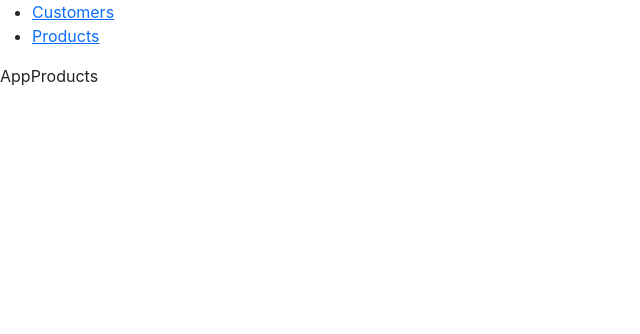
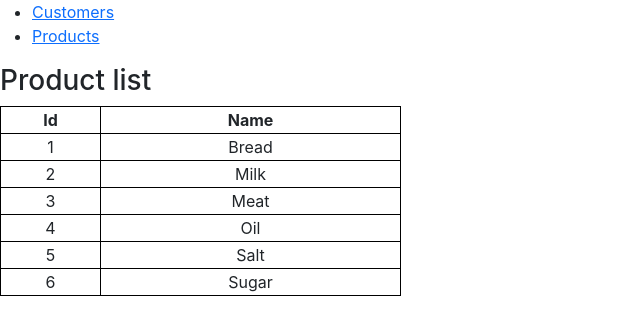
Before and after one commit to conkicdejan/store-app, a React (Create React App) app: page /products in a window 1280 px wide. Shown: the top 334 px of the page, without its empty margins (0-640 px from the left). Built offline with nearby package versions, Linux system fonts and the light colour scheme.

Commit message:
Zadatak 5

```diff
--- a/src/App.css
+++ b/src/App.css
@@ -36,3 +36,9 @@
     transform: rotate(360deg);
   }
 }
+
+table * {
+  border: 1px solid black;
+  border-collapse: collapse;
+  text-align: center;
+}
--- a/src/components/LatestPurchases.jsx
+++ b/src/components/LatestPurchases.jsx
@@ -11,9 +11,9 @@ export default function LatestPurchases() {
     <div>
       <h3>{firstName} {lastName}</h3>
       <ul>
-        {latestPurchases.map((itemId) => (
+        {(latestPurchases && latestPurchases.length > 0) ? latestPurchases.map((itemId) => (
           <li key={itemId}>{itemId}</li>
-        ))}
+        )) : 'no purchase yet'}
       </ul>
     </div>
   );
--- /dev/null
+++ b/src/components/ProductsTable.jsx
@@ -0,0 +1,25 @@
+import React from "react";
+import { Link, useRouteMatch } from "react-router-dom";
+
+export default function ProductsTable({ products }) {
+  return (
+    <div>
+      <table>
+        <thead>
+          <tr>
+            <th width="100">Id</th>
+            <th width="300">Name</th>
+          </tr>
+        </thead>
+        <tbody>
+          {products.map(({ id, name }) => (
+            <tr key={id}>
+              <td>{id}</td>
+              <td>{name}</td>
+            </tr>
+          ))}
+        </tbody>
+      </table>
+    </div>
+  );
+}
--- a/src/pages/AppProducts.jsx
+++ b/src/pages/AppProducts.jsx
@@ -1,7 +1,15 @@
-import React from 'react'
+import React, { useState } from "react";
+import Product from "../components/ProductsTable";
+import ProductService from "../services/ProductService";
+import ProductsTable from './../components/ProductsTable';
 
 export default function AppProducts() {
+  const [products, setProducts] = useState(ProductService.getAll());
+
   return (
-    <div>AppProducts</div>
-  )
+    <div>
+      <h3>Product list</h3>
+      <ProductsTable products={products} />
+    </div>
+  );
 }
--- /dev/null
+++ b/src/services/ProductService.jsx
@@ -0,0 +1,23 @@
+class ProductService {
+  constructor() {
+    this.products = [
+      { id: 1, name: "Bread"},
+      { id: 2, name: "Milk"},
+      { id: 3, name: "Meat"},
+      { id: 4, name: "Oil"},
+      { id: 5, name: "Salt"},
+      { id: 6, name: "Sugar"},
+    ];
+  }
+
+  getAll() {
+    return this.products;
+  }
+
+  getById(id) {
+    return this.products.find(({ id: prodId }) => prodId === id)
+  }
+
+}
+
+export default new ProductService();
```
